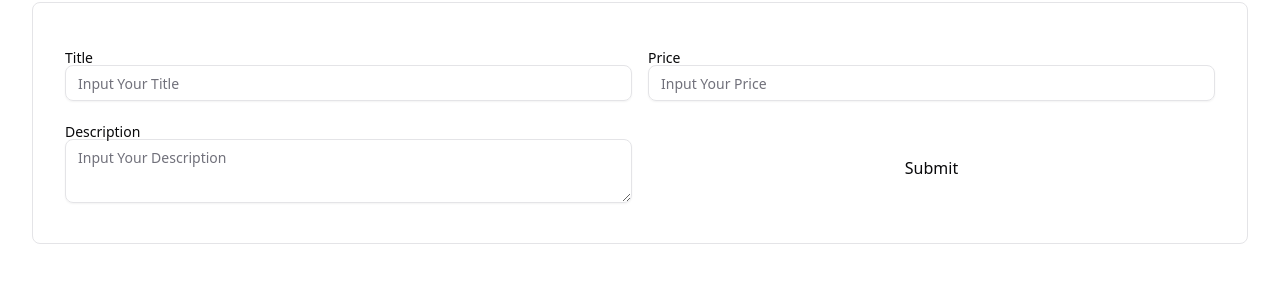
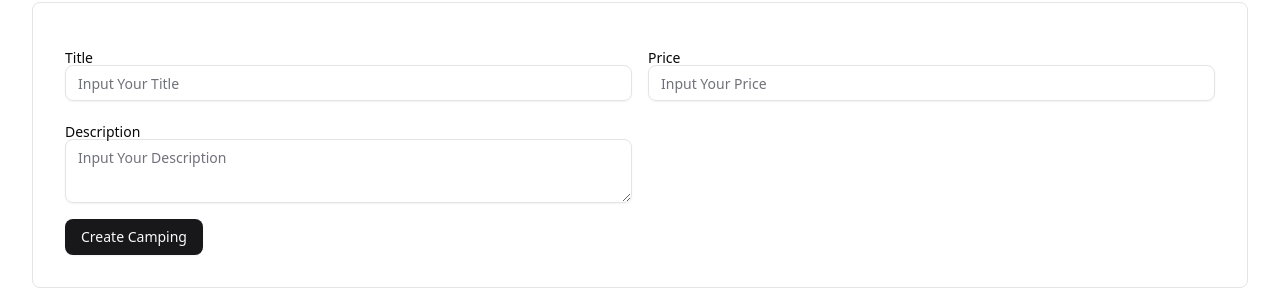
Before and after one commit to settasitnantajan/RentKub, a React (Vite) app in the folder client/: page /admin/camping in a window 1280 px wide. Shown: the part 115-420 px from the top of the page. Built offline with nearby package versions, Linux system fonts and the light colour scheme; no server answers.

Commit message:
create submit button
-add loading animated to submit button and condition

```diff
--- /dev/null
+++ b/client/src/components/form/Buttons.jsx
@@ -0,0 +1,18 @@
+import { Button } from "../ui/button";
+import { RotateCw } from "lucide-react";
+
+const Buttons = ({ text, isPending, type }) => {
+  return (
+    <Button type={type} disabled={isPending} className="capitalize mt-2">
+      {isPending ? (
+        <>
+          <RotateCw className="animate-spin" />
+          <span>Please wait...</span>
+        </>
+      ) : (
+        <p>{text}</p>
+      )}
+    </Button>
+  );
+};
+export default Buttons;
--- a/client/src/components/form/TextAreaInput.jsx
+++ b/client/src/components/form/TextAreaInput.jsx
@@ -10,6 +10,7 @@ const TextAreaInput = ({ register, name, type, placeholder, errors }) => {
       <Textarea
         {...register(name)}
         type={type}
+        rows={5}
         placeholder={placeholder}
         className={`${errors[name] && "border-red-500"}`}
       />
--- a/client/src/pages/admin/Camping.jsx
+++ b/client/src/pages/admin/Camping.jsx
@@ -3,17 +3,19 @@ import TextAreaInput from "@/components/form/TextAreaInput";
 import { useForm } from "react-hook-form";
 import { zodResolver } from "@hookform/resolvers/zod";
 import { CampingSchema } from "@/utils/schemas";
+import Buttons from "@/components/form/Buttons";
 
 const Camping = () => {
   const { register, handleSubmit, formState } = useForm({
     resolver: zodResolver(CampingSchema),
   });
 
-  const onSubmit = (data) => {
+  const onSubmit = async(data) => {
+    await new Promise((resolve) => setTimeout(resolve, 3000));
     console.log(data);
   };
 
-  const { errors } = formState;
+  const { errors, isSubmitting } = formState;
 
   return (
     <section>
@@ -44,9 +46,8 @@ const Camping = () => {
               placeholder="Input Your Description"
               errors={errors}
             />
-
-            <button>Submit</button>
           </div>
+            <Buttons text= "create camping" isPending={isSubmitting}/>
         </form>
       </div>
     </section>
```
